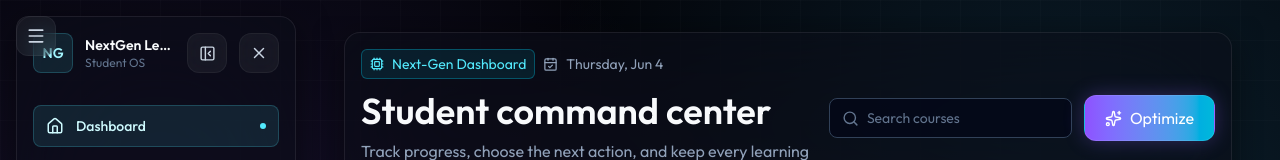
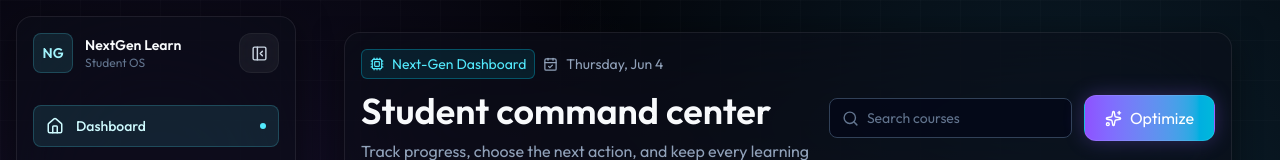
Before and after one commit to chavanpramod-ui/NextGen, a Next.js app: page / in a window 1280 px wide. Shown: the top 160 px of the page. Built offline with nearby package versions, Linux system fonts and the light colour scheme.

Commit message:
Remove hamburger menu and close icons from Sidebar

```diff
--- a/components/Sidebar.tsx
+++ b/components/Sidebar.tsx
@@ -9,10 +9,8 @@ import {
   Bell,
   BookOpen,
   Home,
-  Menu,
   PanelLeftClose,
   Settings,
-  X,
 } from 'lucide-react';
 
 const navItems = [
@@ -51,15 +49,7 @@ export function Sidebar() {
         >
           <PanelLeftClose size={17} className={isCollapsed ? 'rotate-180' : ''} />
         </button>
-        <button
-          type="button"
-          className="icon-button lg:hidden"
-          aria-label="Close navigation"
-          title="Close navigation"
-          onClick={() => setIsOpen(false)}
-        >
-          <X size={18} />
-        </button>
+
       </div>
 
       <nav className="mt-8 space-y-1" aria-label="Primary navigation">
@@ -108,17 +98,7 @@ export function Sidebar() {
 
   return (
     <>
-      {!isOpen && (
-        <button
-          type="button"
-          onClick={() => setIsOpen(true)}
-          className="icon-button fixed left-4 top-4 z-50 lg:hidden"
-          aria-label="Open navigation"
-          title="Open navigation"
-        >
-          <Menu size={20} />
-        </button>
-      )}
+
 
       {isOpen && (
         <button
```
